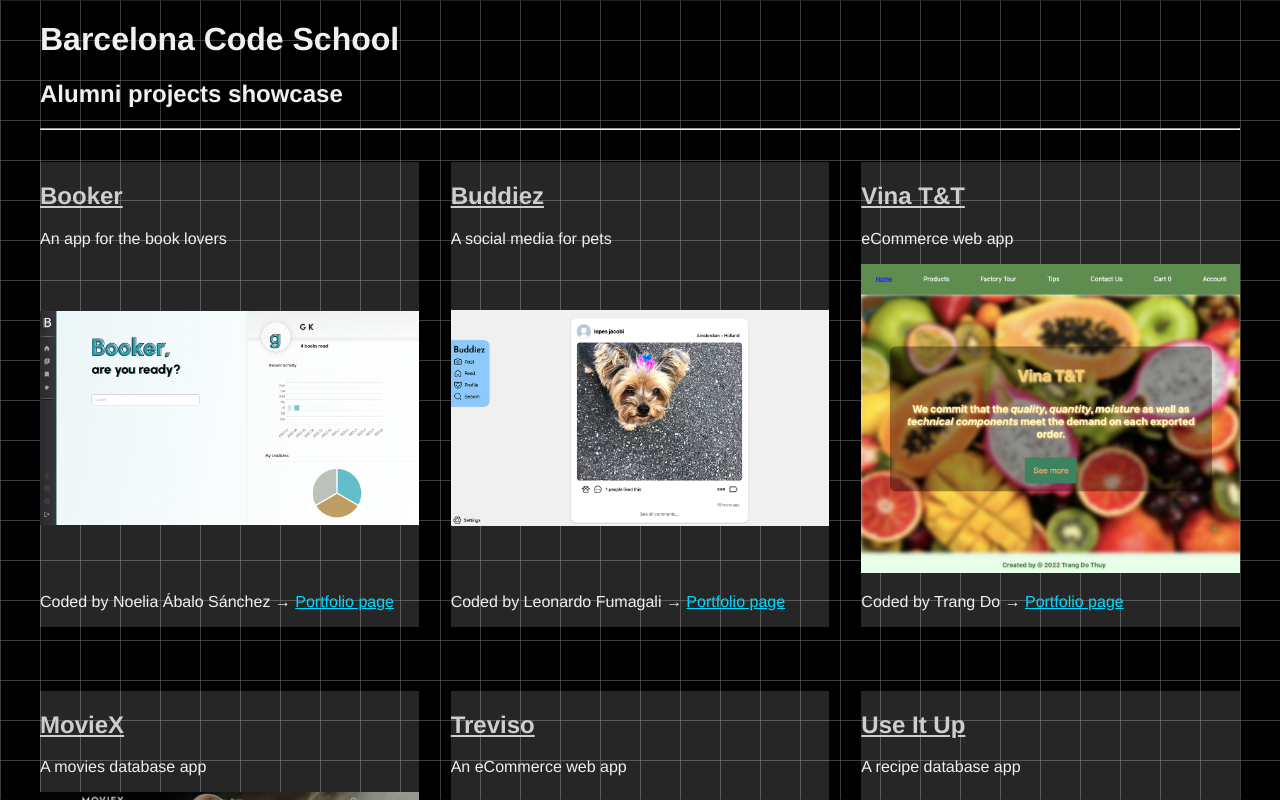
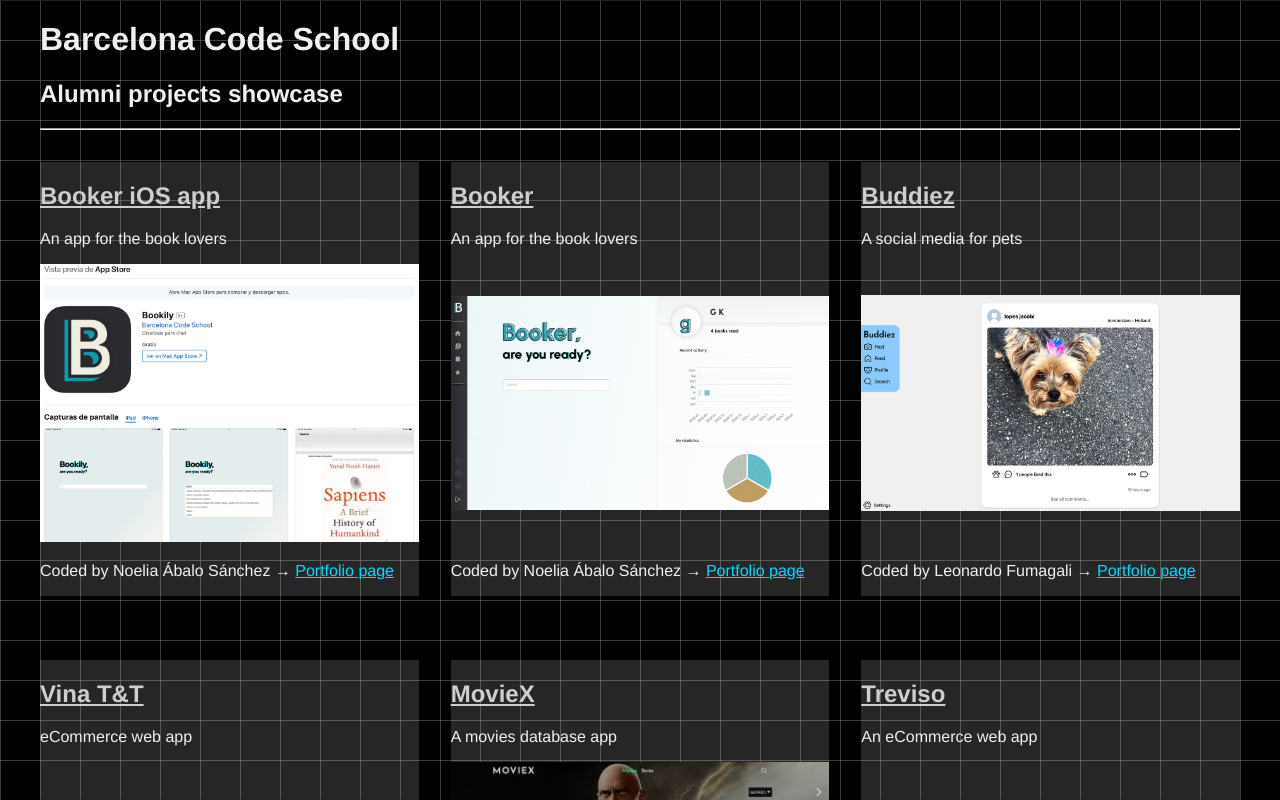
Before and after one commit to gk3000/students_projects_showcase, a React (Create React App) app: page / in a window 1280 px wide. Shown: the top 800 px of the page. Built offline with nearby package versions, Linux system fonts and the light colour scheme.

Commit message:
auto push

```diff
--- a/src/App.js
+++ b/src/App.js
@@ -51,6 +51,7 @@
 import buddiez from './pics/buddiez.jpg'
 import vinatt from './pics/vinatt.jpg'
 import booker from './pics/booker.jpg'
+import bookily from './pics/bookily.jpg'
 
 
 
@@ -63,6 +64,20 @@
 
     <Grid className={'grid'} columns="3" gap='2em'>
 
+    <section className='project'>
+    <div>
+    <h1><a href='https://apps.apple.com/us/app/bookily/id1668805929' target='_blank' rel="noopener noreferrer">Booker iOS app</a></h1>
+    <p>An app for the book lovers</p>
+    </div>
+    <div className='imgBackground'>
+    <a href='https://apps.apple.com/us/app/bookily/id1668805929' target='_blank' rel="noopener noreferrer">
+    <img src={bookily} alt="Booker" />
+    </a>
+    </div>
+    <p>Coded by Noelia Ábalo Sánchez
+    → <a href='https://www.linkedin.com/in/noelia-abalo-sanchez/' target='_blank' rel="noopener noreferrer">Portfolio page</a>
+    </p>
+    </section>
 
     <section className='project'>
     <div>
```
Also changed, not shown: src/pics/bookily.jpg (added).
